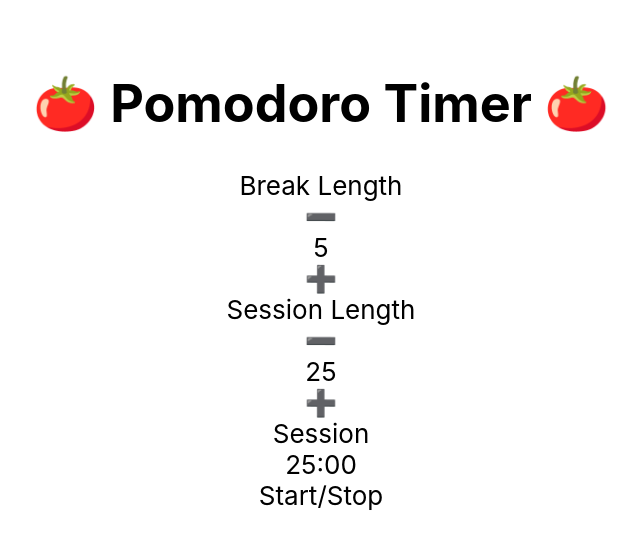
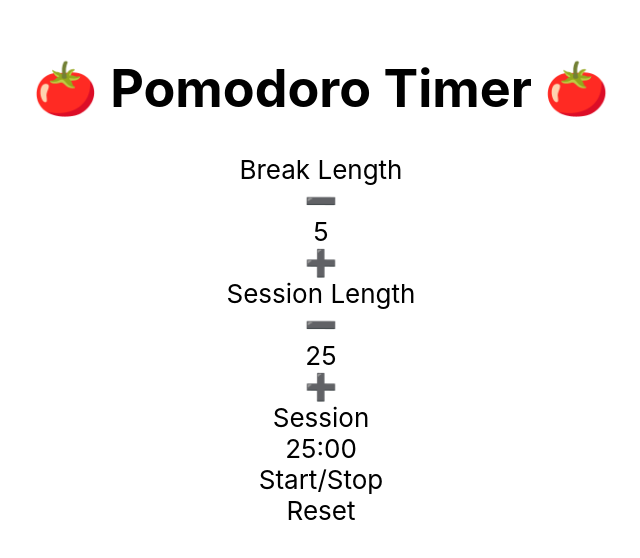
Before and after one commit to xeffrei/fcc-25-5-clock, a React (Create React App) app: page / in a window 1280 px wide. Shown: the part 126-684 px from the top of the page, without its empty margins (319-959 px from the left). Built offline with nearby package versions, Linux system fonts and the light colour scheme.

Commit message:
Add reset element
- test the same
- fcc test/content/10 passing ✅
- resolves #10

```diff
--- a/src/features/PomodoroTimer/PomodoroTimer.jsx
+++ b/src/features/PomodoroTimer/PomodoroTimer.jsx
@@ -6,6 +6,7 @@ import {
   decrementSession,
   incrementSession,
   selectSessionLength,
+  reset,
 } from './pomodoroTimerSlice'
 
 export const PomodoroTimer = () => {
@@ -88,6 +89,13 @@ export const PomodoroTimer = () => {
         >
           Start/Stop
         </div>
+        <div
+          data-testid='reset'
+          id='reset'
+          onClick={() => dispatch(reset())}
+        >
+          Reset
+        </div>
       </>
     )
   }
--- a/src/features/PomodoroTimer/pomodoroTimerSlice.js
+++ b/src/features/PomodoroTimer/pomodoroTimerSlice.js
@@ -20,7 +20,7 @@ export const pomodoroTimerSlice = createSlice({
     },
 
     reset: (state) => {
-      state = initialState
+      state.sessionLength = initialState.sessionLength
     },
     startTimer: (state) => {
       state.isSession = true
```
Also changed, not shown: 1 other file (tests, documents, lock files or other folders).
